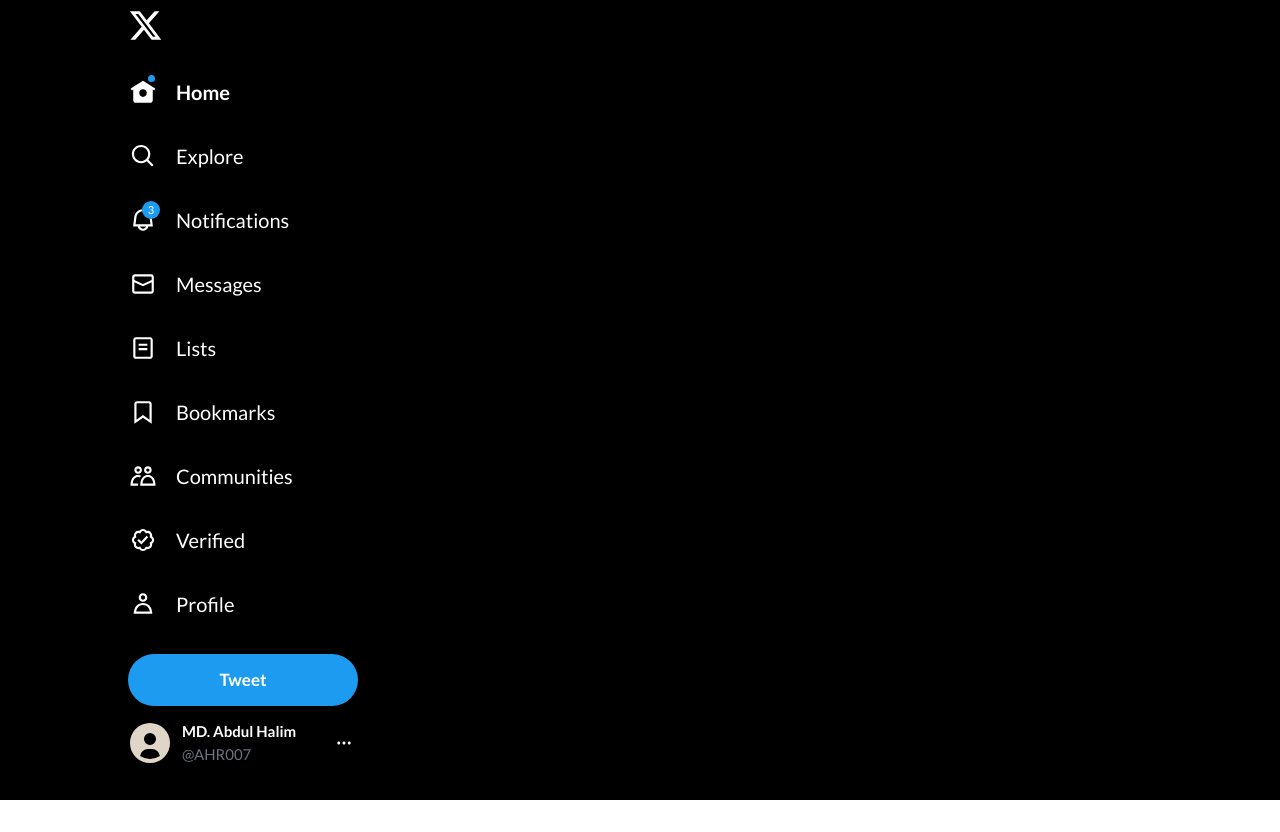
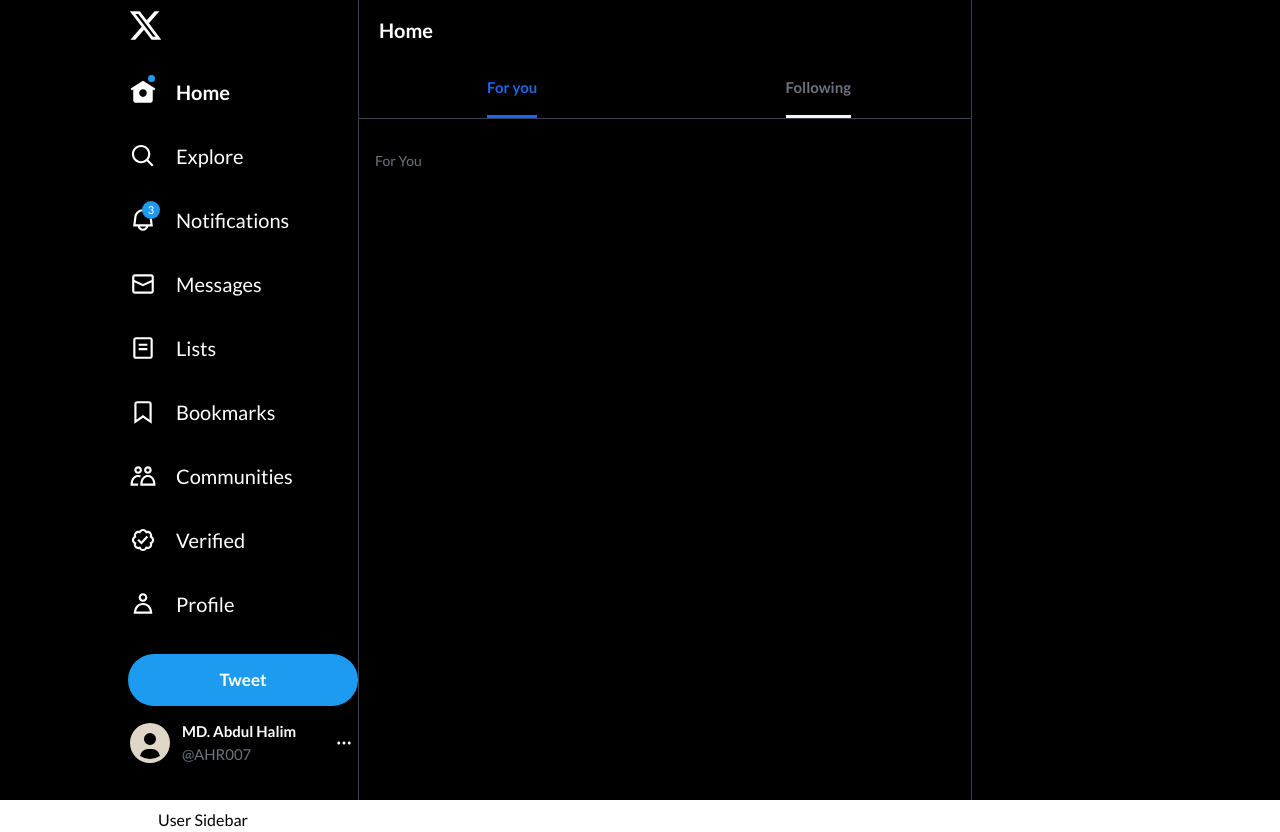
Before and after one commit to md-ahr/fake-twitter, an Angular app: page /home in a window 1280 px wide. Before the commit the page ends 800 px from the top, so only its background shows below. Built offline with nearby package versions, Linux system fonts and the light colour scheme.

Commit message:
Design feed page partially

```diff
--- a/src/app/app.component.html
+++ b/src/app/app.component.html
@@ -3,17 +3,17 @@
 </div>
 
 <div *ngIf="isLoggedIn" class="bg-black h-screen">
-  <div class="app-container pt-2 flex items-start flex-wrap">
+  <div class="app-container flex items-start flex-wrap">
     <!-- Menu Sidebar -->
-    <app-menu-sidebar class="basis-[100%] md:basis-[25%]"></app-menu-sidebar>
+    <app-menu-sidebar class="pt-2 basis-[100%] md:basis-[20%]"></app-menu-sidebar>
 
     <!-- Main Content -->
-    <div class="main-content basis-[100%] md:basis-[50%]">
+    <div class="main-content basis-[100%] md:basis-[60%] border-l border-r border-slate-700">
       <router-outlet></router-outlet>
     </div>
 
     <!-- User Sidebar -->
     <app-user-sidebar
-      class="basis-[100%] md:basis-[calc(25%-20px)] xl:basis-[calc(25%-30px)] ml-0 md:ml-[20px] xl:ml-[30px]"></app-user-sidebar>
+      class="pt-2 basis-[100%] md:basis-[calc(20%-20px)] xl:basis-[calc(20%-30px)] ml-0 md:ml-[20px] xl:ml-[30px]"></app-user-sidebar>
   </div>
 </div>
--- a/src/app/features/feed/components/home/home.component.html
+++ b/src/app/features/feed/components/home/home.component.html
@@ -1 +1,39 @@
-<p>home works!</p>
+<div class="py-[15px] h-screen">
+  <h4 class="mb-[15px] px-[20px] text-[20px] text-white font-bold">Home</h4>
+
+  <div>
+    <div class="mb-4 border-b border-slate-700 sticky top-0">
+      <ul class="flex flex-wrap font-bold text-center cursor-pointer" id="myTab" data-tabs-toggle="#feedTabContent"
+        role="tablist">
+        <li class="text-[15px] basis-[50%] hover:bg-slate-900 transition duration-300" role="presentation"
+          activeclasses="text-white">
+          <button class="inline-block py-4 border-b-[3px] rounded-t-lg" id="foryou-tab" data-tabs-target="#foryou"
+            type="button" role="tab" aria-controls="foryou" aria-selected="false">For
+            you</button>
+        </li>
+        <li class="text-[15px] basis-[50%] hover:bg-slate-900 transition duration-300" role="presentation">
+          <button class="inline-block py-4 border-b-[3px] rounded-t-lg" id="following-tab" data-tabs-target="#following"
+            type="button" role="tab" aria-controls="following" aria-selected="false">Following</button>
+        </li>
+      </ul>
+    </div>
+
+    <!-- <div class="">
+      <div class="flex items-center gap-[15px]">
+        <svg aria-hidden="true" xmlns="http://www.w3.org/2000/svg" fill="currentColor" viewBox="0 0 20 20">
+          <path
+            d="M10 0a10 10 0 1 0 10 10A10.011 10.011 0 0 0 10 0Zm0 5a3 3 0 1 1 0 6 3 3 0 0 1 0-6Zm0 13a8.949 8.949 0 0 1-4.951-1.488A3.987 3.987 0 0 1 9 13h2a3.987 3.987 0 0 1 3.951 3.512A8.949 8.949 0 0 1 10 18Z" />
+        </svg>
+      </div>
+    </div> -->
+
+    <div id="feedTabContent">
+      <div class="hidden p-4" id="foryou" role="tabpanel" aria-labelledby="foryou-tab">
+        <p class="text-sm text-gray-500">For You</p>
+      </div>
+      <div class="hidden p-4" id="following" role="tabpanel" aria-labelledby="following-tab">
+        <p class="text-sm text-gray-500">Following</p>
+      </div>
+    </div>
+  </div>
+</div>
--- a/src/app/features/feed/components/home/home.component.ts
+++ b/src/app/features/feed/components/home/home.component.ts
@@ -3,8 +3,6 @@
 @Component({
   selector: 'app-home',
   templateUrl: './home.component.html',
-  styleUrls: ['./home.component.css']
+  styleUrls: ['./home.component.css'],
 })
-export class HomeComponent {
-
-}
+export class HomeComponent {}
```
